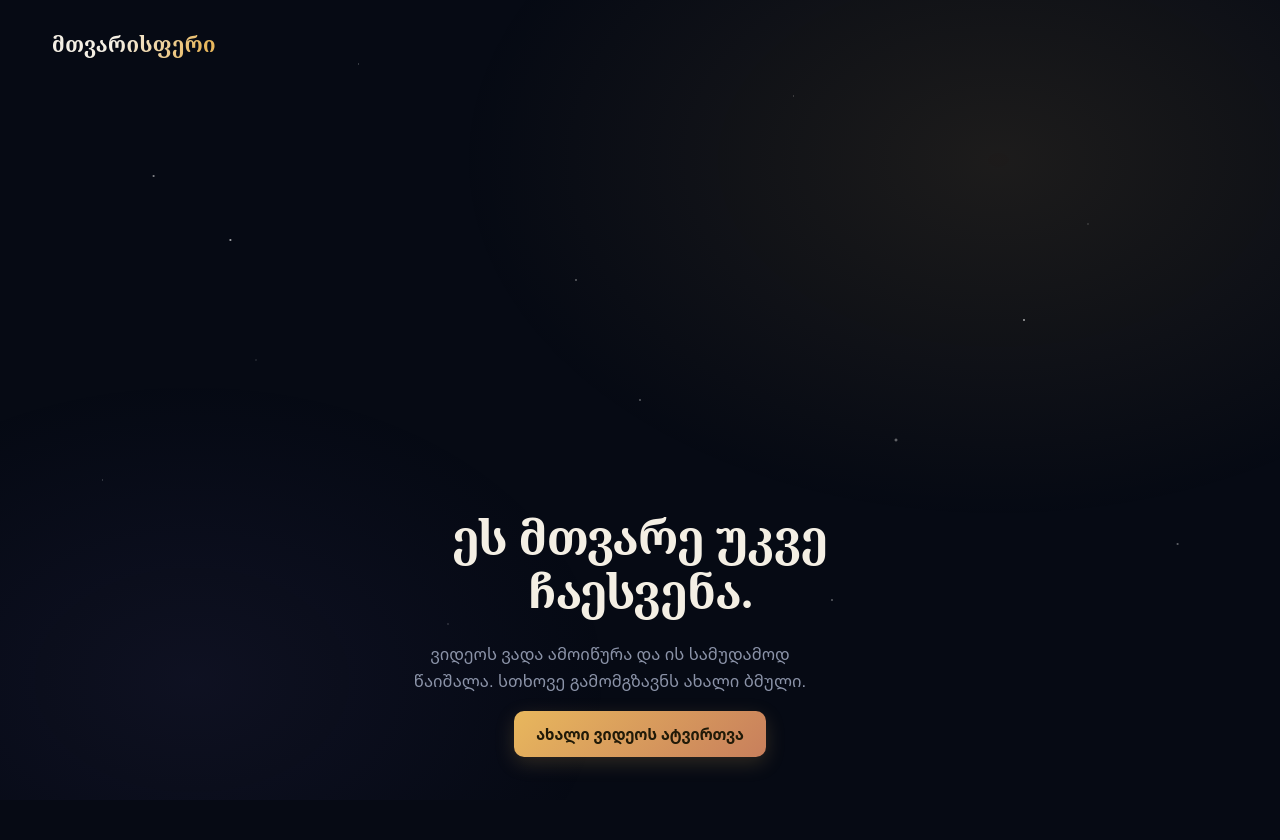
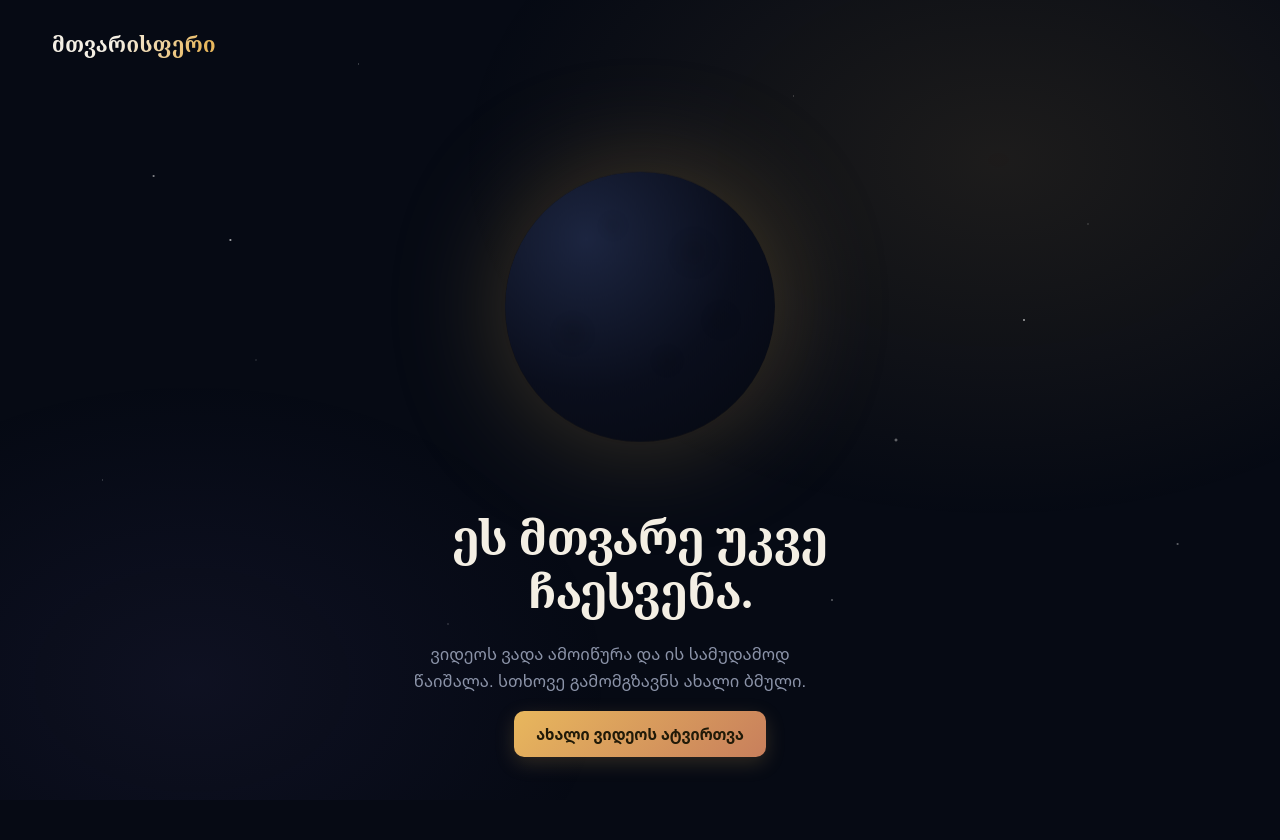
Before and after one commit to giorgikavelashvili99-png/2313, a Flask app: template templates/expired.html in a window 1280 px wide. Shown: the top 840 px of the page. Run offline with Flask 3, Linux system fonts and the light colour scheme; the template is opened without the code that fills it, so the values that code supplies are empty.

Commit message:
Update expired.html

```diff
--- a/templates/expired.html
+++ b/templates/expired.html
@@ -16,7 +16,9 @@
 <main class="hero centered">
   <div class="moon-wrap">
     <div class="moon new-moon">
-      <div class="moon-disc dark"></div>
+      <div class="moon-mask">
+        <div class="moon-dark"></div>
+      </div>
     </div>
   </div>
   <div class="hero-copy centered">
```
